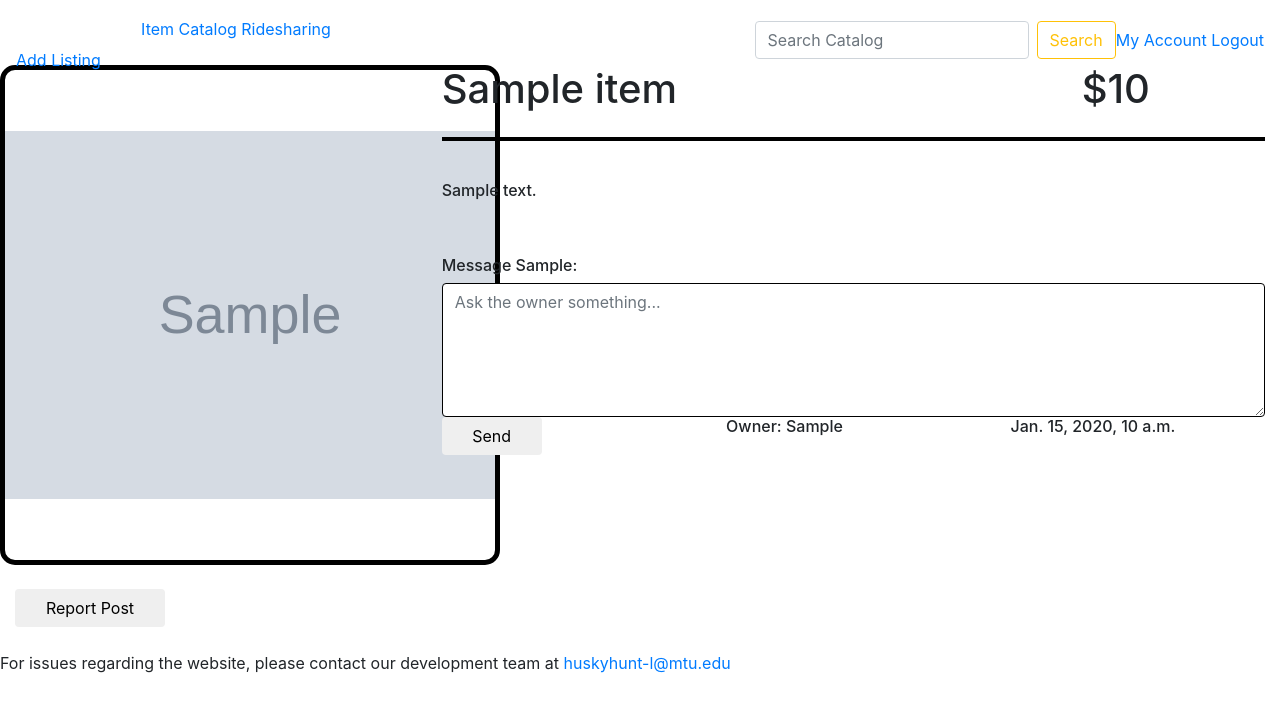
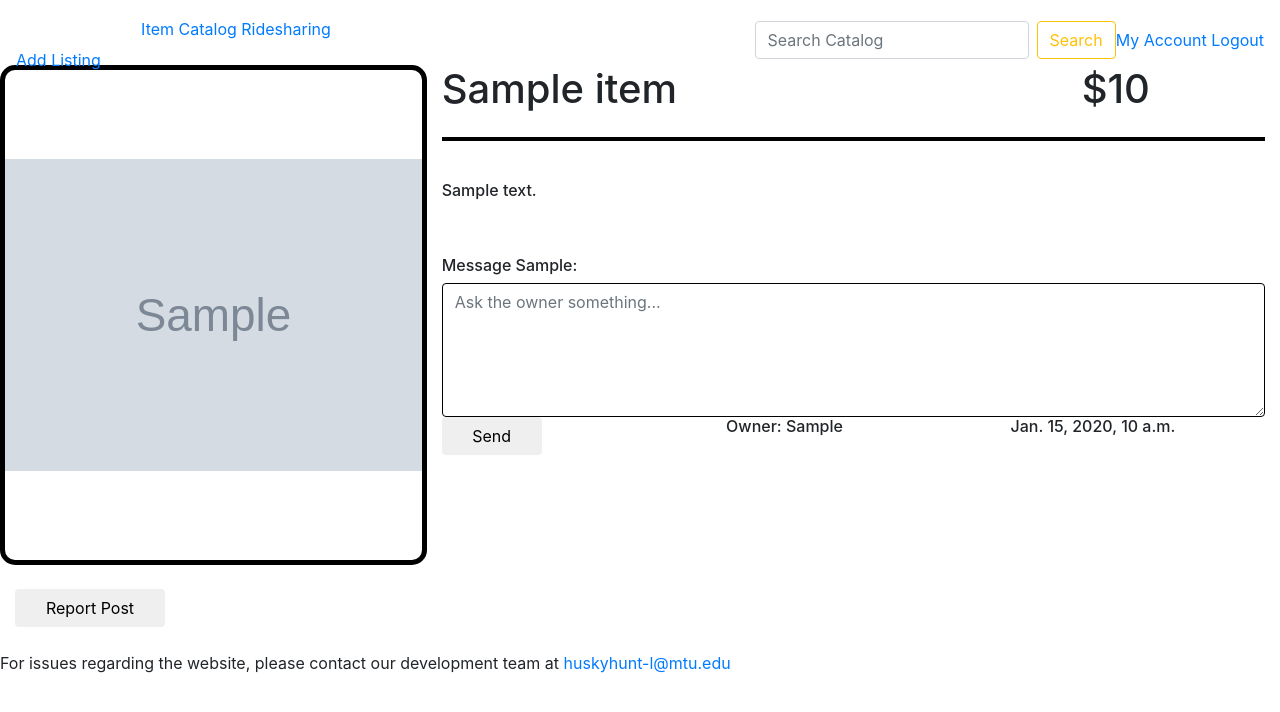
Before and after one commit to MTUHIDE/HuskyHunt, a Django app: template mainsite/catalog/templates/catalog/details.html in a window 1280 px wide. Shown: the top 712 px of the page. Run offline with Django 3.2, Linux system fonts and the light colour scheme; the template is opened without the code that fills it: most values are stand-ins (such as "Sample title", 1, 10 or a date in 2020); grey boxes marked "Sample" are stand-in pictures; parts of the project's set-up code (start-up, migrations or seed data) failed here and were passed over; some libraries are stand-ins or nearby versions.

Commit message:
Update details.html
Set an absolute size and allow for scaling when base on the size of the window.

```diff
--- a/mainsite/catalog/templates/catalog/details.html
+++ b/mainsite/catalog/templates/catalog/details.html
@@ -13,7 +13,7 @@
 
         <div class="row">
             {% if item.item_picture is None %}
-            <img class="img-end" src="{% static 'mainsite/images/imagenotfound.png' %}" class="img-fluid" alt="" style="height: 500px;width: 500px; max-width: 500px; border: 5px solid black; border-radius: 15px; object-fit: contain;">
+            <img class="img-end" src="{% static 'mainsite/images/imagenotfound.png' %}" class="img-fluid" alt="" style="height: 500px;; border: 5px solid black; border-radius: 15px; object-fit: contain;">
             {% else %}
 
             {% comment %} https://getbootstrap.com/docs/4.0/components/carousel/ {% endcomment %}
@@ -35,9 +35,14 @@
 
             <style>
                 .carousel-inner {
-                    height: 500px;
-                    width: 500px;
+                    display: contents;
                 }
+
+                .w-100 {
+                    max-width: 100%;
+                    width: 500px!important;
+                }
+
             </style>
 
               <ol class="carousel-indicators">
@@ -49,7 +54,7 @@
               <div class="carousel-inner">
               {% for picEl in item.pictures.all %}
                 <div class="carousel-item{% if forloop.first %} active{% endif %}" >
-                    <img class="d-block w-100" src="{% if picEl is not None and picEl.picture is not None %}{{picEl.picture.url}}{% else %}{% static 'mainsite/images/imagenotfound.png' %}{% endif %}" class="img-fluid" alt="" style="height: 500px;width: 500px; max-width: 500px; border: 5px solid black; border-radius: 15px; object-fit: contain;">
+                    <img class="d-block w-100" src="{% if picEl is not None and picEl.picture is not None %}{{picEl.picture.url}}{% else %}{% static 'mainsite/images/imagenotfound.png' %}{% endif %}" class="img-fluid" alt="" style="height: 500px; border: 5px solid black; border-radius: 15px; object-fit: contain;">
                 </div>
               {% endfor %}
               </div>
```
